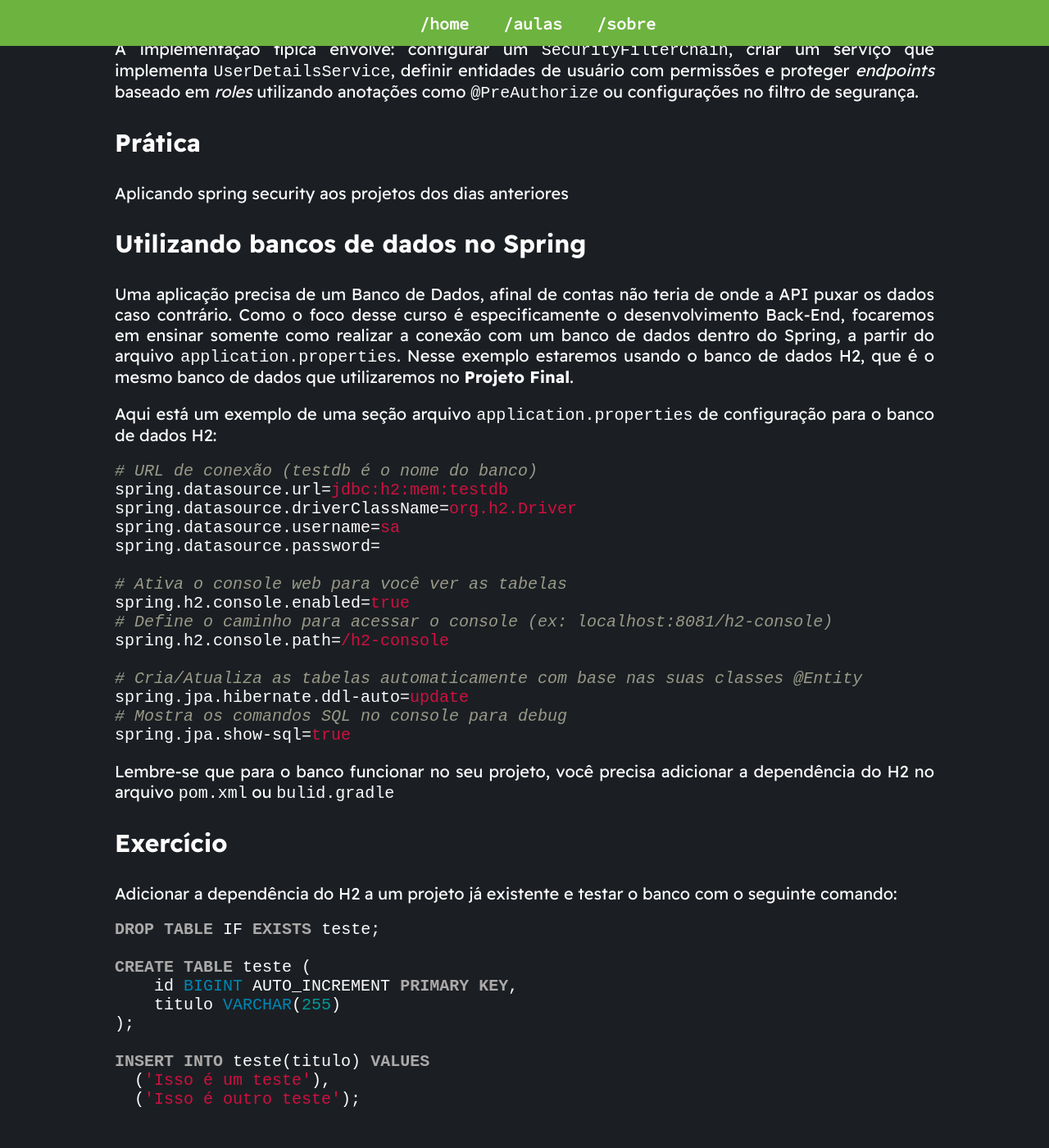
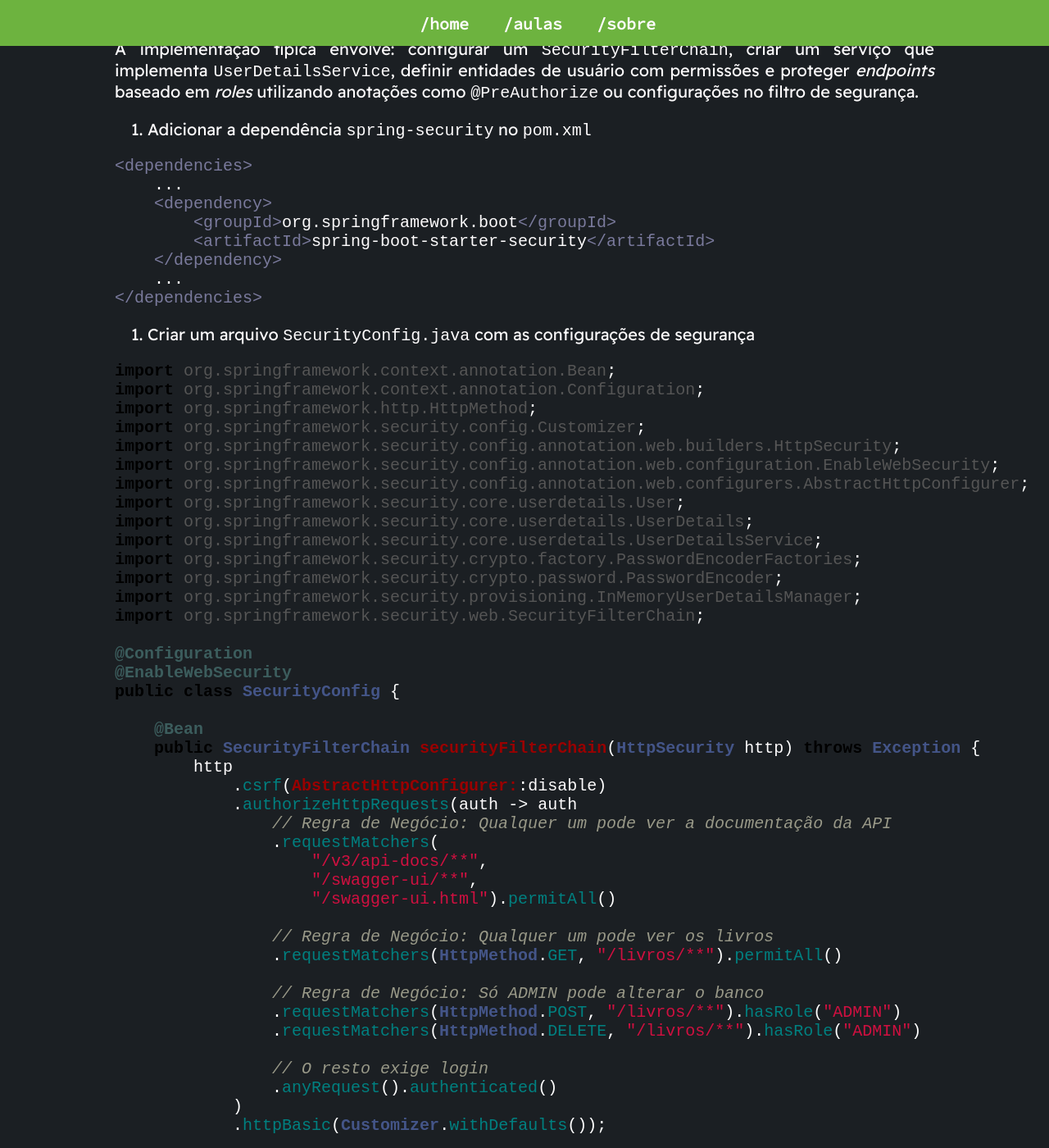
Before and after one commit to PETCC-UFRN/minicurso-spring, a Jekyll site: the page built from quartoDia.md, in a window 1280 px wide and 1400 px high, scrolled down 6830 px. Shown: the whole window at 82% size. Built offline with Jekyll 4.4.1, drawn with Linux system fonts in a browser that asks for light colours; some of the changed text lies outside the part shown.

Commit message:
dia 4: finaliza a parte de seguranca

````diff
--- a/quartoDia.md
+++ b/quartoDia.md
@@ -199,11 +199,102 @@ Spring Security é um framework extensível que fornece autenticação e autoriz
 
 A implementação típica envolve: configurar um `SecurityFilterChain`, criar um serviço que implementa `UserDetailsService`, definir entidades de usuário com permissões e proteger *endpoints* baseado em *roles* utilizando anotações como `@PreAuthorize` ou configurações no filtro de segurança.
 
+1. Adicionar a dependência `spring-security` no `pom.xml`
+
+```xml
+<dependencies>
+    ...
+    <dependency>
+        <groupId>org.springframework.boot</groupId>
+        <artifactId>spring-boot-starter-security</artifactId>
+    </dependency>
+    ...
+</dependencies>
+```
+2. Criar um arquivo `SecurityConfig.java` com as configurações de segurança
+
+```java
+import org.springframework.context.annotation.Bean;
+import org.springframework.context.annotation.Configuration;
+import org.springframework.http.HttpMethod;
+import org.springframework.security.config.Customizer;
+import org.springframework.security.config.annotation.web.builders.HttpSecurity;
+import org.springframework.security.config.annotation.web.configuration.EnableWebSecurity;
+import org.springframework.security.config.annotation.web.configurers.AbstractHttpConfigurer;
+import org.springframework.security.core.userdetails.User;
+import org.springframework.security.core.userdetails.UserDetails;
+import org.springframework.security.core.userdetails.UserDetailsService;
+import org.springframework.security.crypto.factory.PasswordEncoderFactories;
+import org.springframework.security.crypto.password.PasswordEncoder;
+import org.springframework.security.provisioning.InMemoryUserDetailsManager;
+import org.springframework.security.web.SecurityFilterChain;
+
+@Configuration
+@EnableWebSecurity
+public class SecurityConfig {
+
+    @Bean
+    public SecurityFilterChain securityFilterChain(HttpSecurity http) throws Exception {
+        http
+            .csrf(AbstractHttpConfigurer::disable)
+            .authorizeHttpRequests(auth -> auth
+                // Regra de Negócio: Qualquer um pode ver a documentação da API
+                .requestMatchers(
+                    "/v3/api-docs/**",
+                    "/swagger-ui/**",
+                    "/swagger-ui.html").permitAll()
+
+                // Regra de Negócio: Qualquer um pode ver os livros
+                .requestMatchers(HttpMethod.GET, "/livros/**").permitAll()
+
+                // Regra de Negócio: Só ADMIN pode alterar o banco
+                .requestMatchers(HttpMethod.POST, "/livros/**").hasRole("ADMIN")
+                .requestMatchers(HttpMethod.DELETE, "/livros/**").hasRole("ADMIN")
+
+                // O resto exige login
+                .anyRequest().authenticated()
+            )
+            .httpBasic(Customizer.withDefaults());
+
+        return http.build();
+    }
+
+    @Bean
+    public UserDetailsService userDetailsService() {
+        PasswordEncoder enc = PasswordEncoderFactories.createDelegatingPasswordEncoder();
+
+        UserDetails user = User.builder()
+            .username("usuario")
+            .password(enc.encode("123456"))
+            .roles("USER")
+            .build();
+
+        UserDetails admin = User.builder()
+            .username("admin")
+            .password(enc.encode("admin123"))
+            .roles("ADMIN")
+            .build();
+
+        return new InMemoryUserDetailsManager(user, admin);
+    }
+}
+```
+
+#### Entendendo a Lógica por trás
+- `.requestMatchers("/v3/api-docs/**", "/swagger-ui/**", "/swagger-ui.html").permitAll()`
+  - Permite que todos que acessarem os caminhos `/v3/api-docs/**", "/swagger-ui/**", "/swagger-ui.html` serão liberados
+- `.requestMatchers(HttpMethod.GET, "/livros/**").permitAll()`
+  - Todos os `GETs` em `/livros/**` serão liberados
+- `.requestMatchers(HttpMethod.POST, "/livros/**").hasRole("ADMIN")`
+  - Os POSTs em `/livros/**` só podem ser feitos por `ADMINs`
+- `userDetailsService()`
+  - Esta implementação é apenas um recurso temporário para acelerar o processo. Quandoo formos para a parte de conexão com o BD, isso será explicado de uma forma mais apropriada
+
 ### Prática
 
-Aplicando spring security aos projetos dos dias anteriores
+Agora vamos ver como o Spring Security irá funcionar se aplicado nos códigos que vinham sendo desenvolvidos. Após isso, cada um irá adicionar esses mecanismos de segurança em seus projetos.
 
-### Utilizando bancos de dados no Spring
+## Utilizando bancos de dados no Spring
 
 Uma aplicação precisa de um Banco de Dados, afinal de contas não teria de onde a API puxar os dados caso contrário. Como o foco desse curso é especificamente o desenvolvimento Back-End, focaremos em ensinar somente como realizar a conexão com um banco de dados dentro do Spring, a partir do arquivo `application.properties`. Nesse exemplo estaremos usando o banco de dados H2, que é o mesmo banco de dados que utilizaremos no **Projeto Final**.
 
@@ -227,7 +318,7 @@ spring.jpa.hibernate.ddl-auto=update
 spring.jpa.show-sql=true
 ```
 
-Lembre-se que para o banco funcionar no seu projeto, você precisa adicionar a dependência do H2 no arquivo `pom.xml` ou `bulid.gradle`
+Lembre-se que para o banco funcionar no seu projeto, você precisa adicionar a dependência do H2 no arquivo `pom.xml` ou `build.gradle`
 
 ### Exercício
 
````
